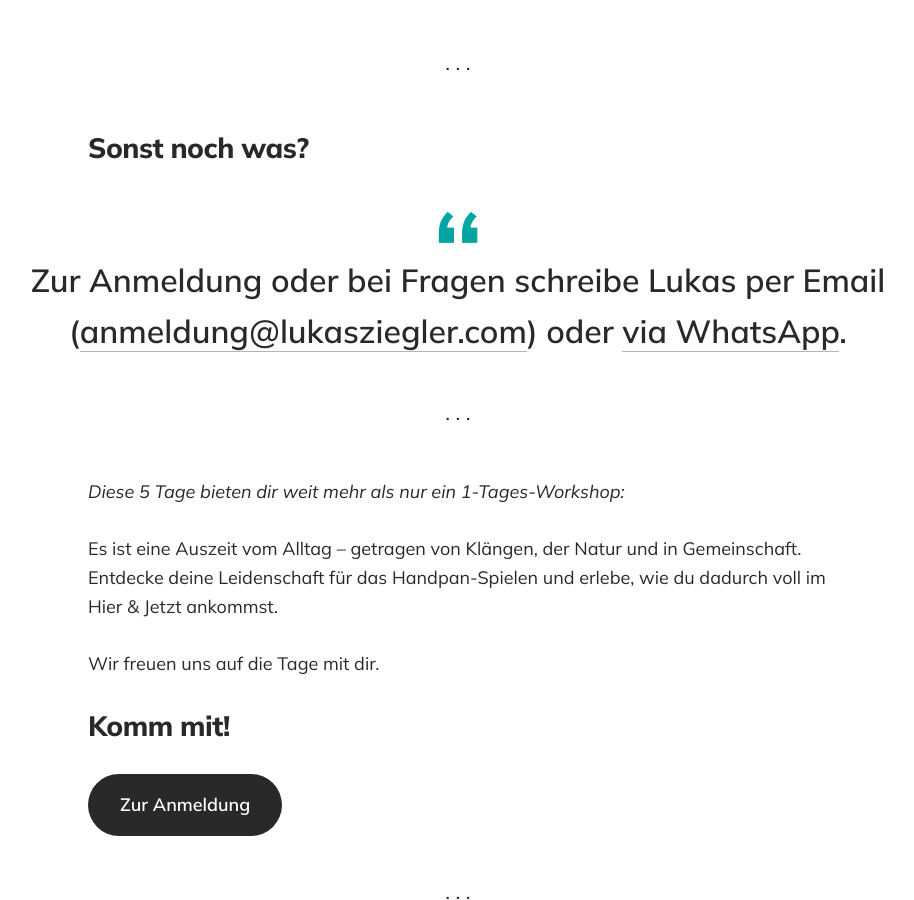
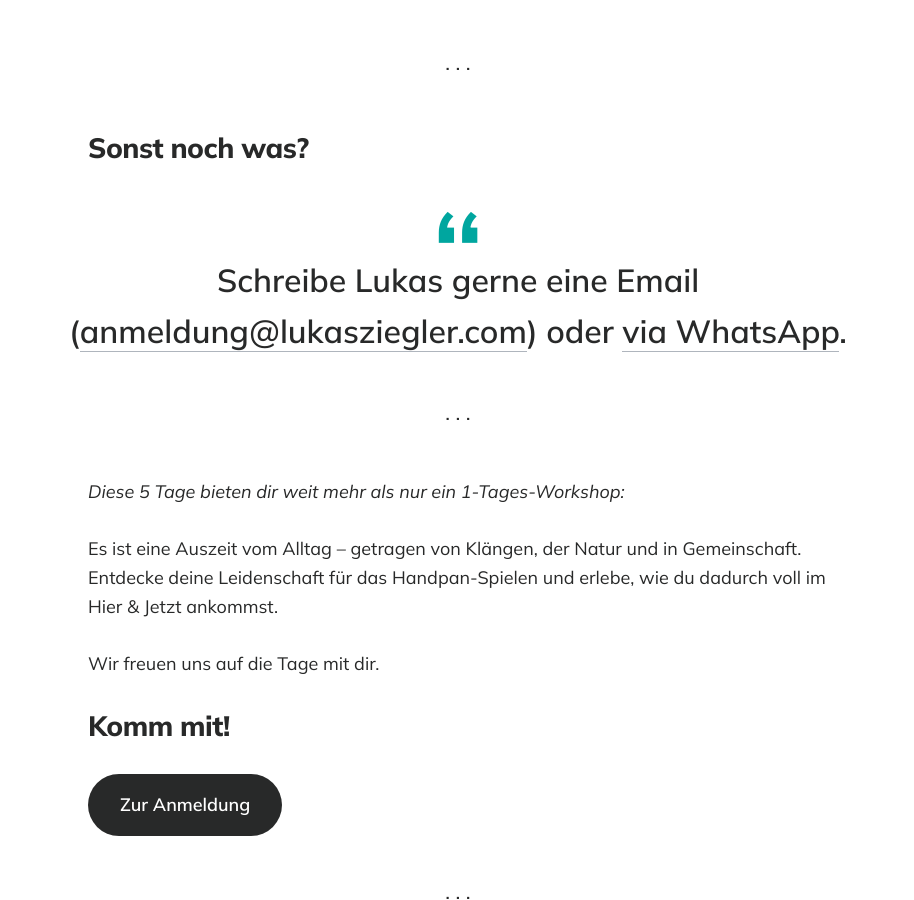
Before and after one commit to lukasziegler/retreats-in-oesterreich, a Jekyll site: the page built from _posts/2025-04-30-handpan-beginner-workshop-2025.markdown, in a window 1280 px wide and 900 px high, scrolled down 12445 px. Shown: the whole window, without its empty margins (182-1096 px from the left). Built offline with Jekyll 4.4.1, drawn with Linux system fonts in a browser that asks for light colours; some of the changed text lies outside the part shown.

Commit message:
copy update

```diff
--- a/_posts/2025-04-30-handpan-beginner-workshop-2025.markdown
+++ b/_posts/2025-04-30-handpan-beginner-workshop-2025.markdown
@@ -256,7 +256,7 @@ Das morgendliche Yoga dient als bewusster, energetisierender Einstieg in den Tag
 
 ## Sonst noch was?
 
-> Zur Anmeldung oder bei Fragen schreibe Lukas per Email (<a href="mailto:anmeldung@lukasziegler.com?subject=Anmeldung%20Navis%202025" target="_blank">anmeldung@lukasziegler.com</a>) oder <a href="https://wa.me/qr/OHNIKZZWK43VC1" target="_blank">via WhatsApp</a>.
+> Schreibe Lukas gerne eine Email (<a href="mailto:anmeldung@lukasziegler.com?subject=Anmeldung%20Navis%202025" target="_blank">anmeldung@lukasziegler.com</a>) oder <a href="https://wa.me/qr/OHNIKZZWK43VC1" target="_blank">via WhatsApp</a>.
 
 ---
 
```
Also changed, not shown: other parts of _posts/2025-04-30-handpan-beginner-workshop-2025.markdown (+1 -1 lines).
